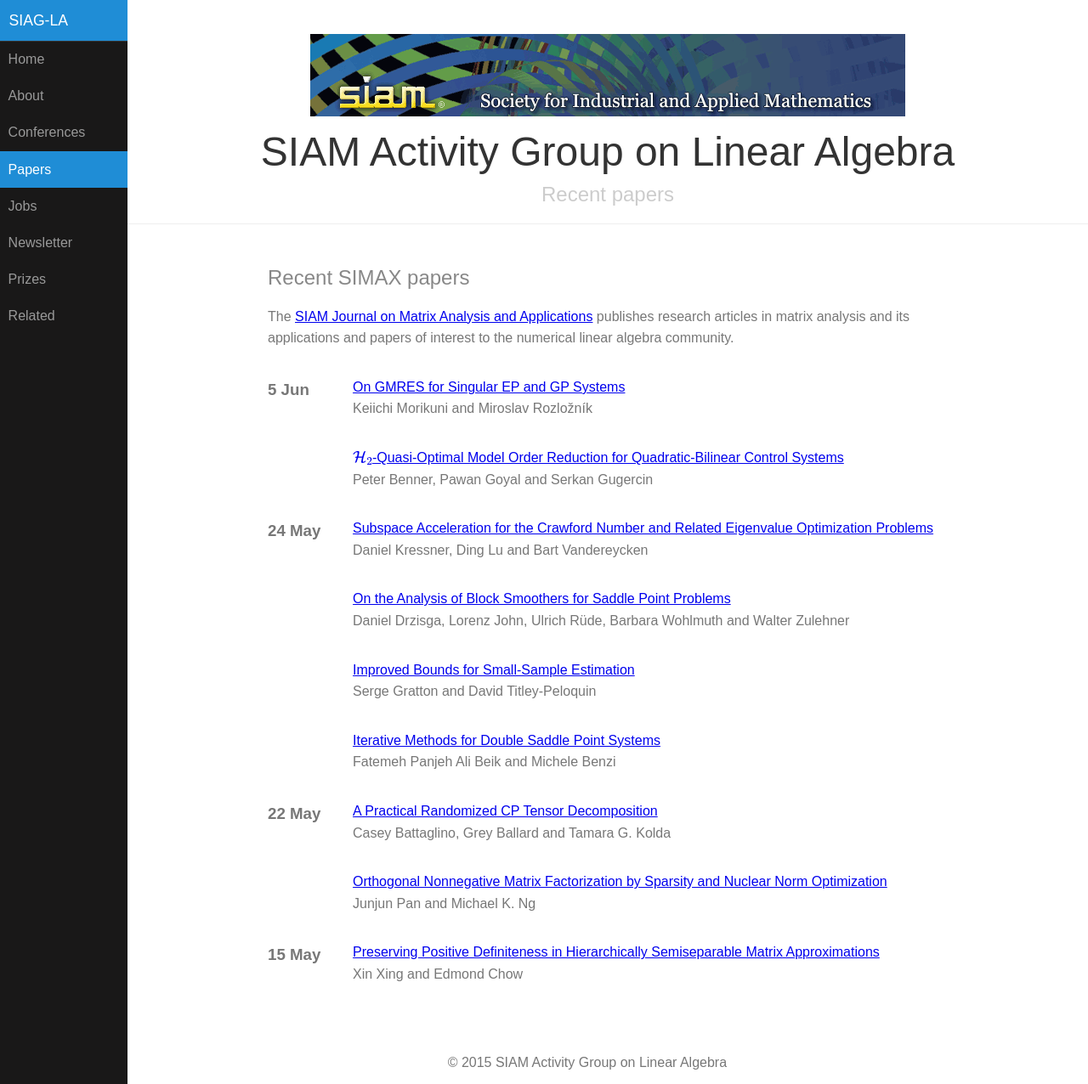
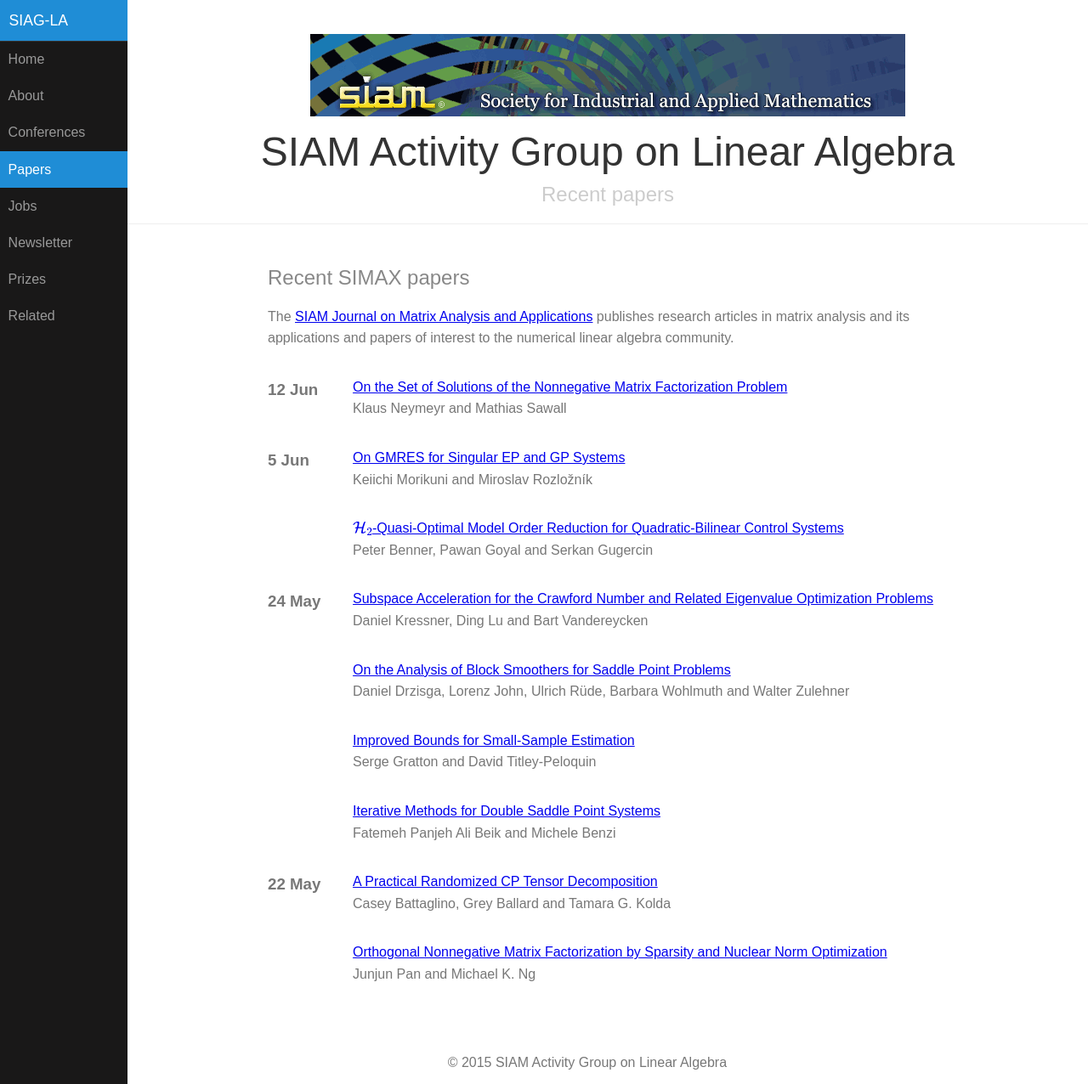
Before and after one commit to dbindel/siagla, a Jekyll site: the page built from simax.html, in a window 1280 px wide and 1276 px high. Shown: the whole window at 85% size. Built offline with Jekyll 4.4.1, drawn with Linux system fonts in a browser that asks for light colours; formulas are drawn with MathJax 3.

Commit message:
Automated updates to simax.yml

```diff
--- a/_data/simax.yml
+++ b/_data/simax.yml
@@ -2934,3 +2934,11 @@
   pp_start: '1033'
   title: On GMRES for Singular EP and GP Systems
   volume: '39'
+- authors: Klaus Neymeyr and Mathias Sawall
+  date: '2018-06-12T07:00:00Z'
+  doi: doi:10.1137/17M1118439
+  link: https://epubs.siam.org/doi/abs/10.1137/17M1118439?ai=s7&mi=3ezuvv&af=R
+  pp_end: '1069'
+  pp_start: '1049'
+  title: On the Set of Solutions of the Nonnegative Matrix Factorization Problem
+  volume: '39'
```
